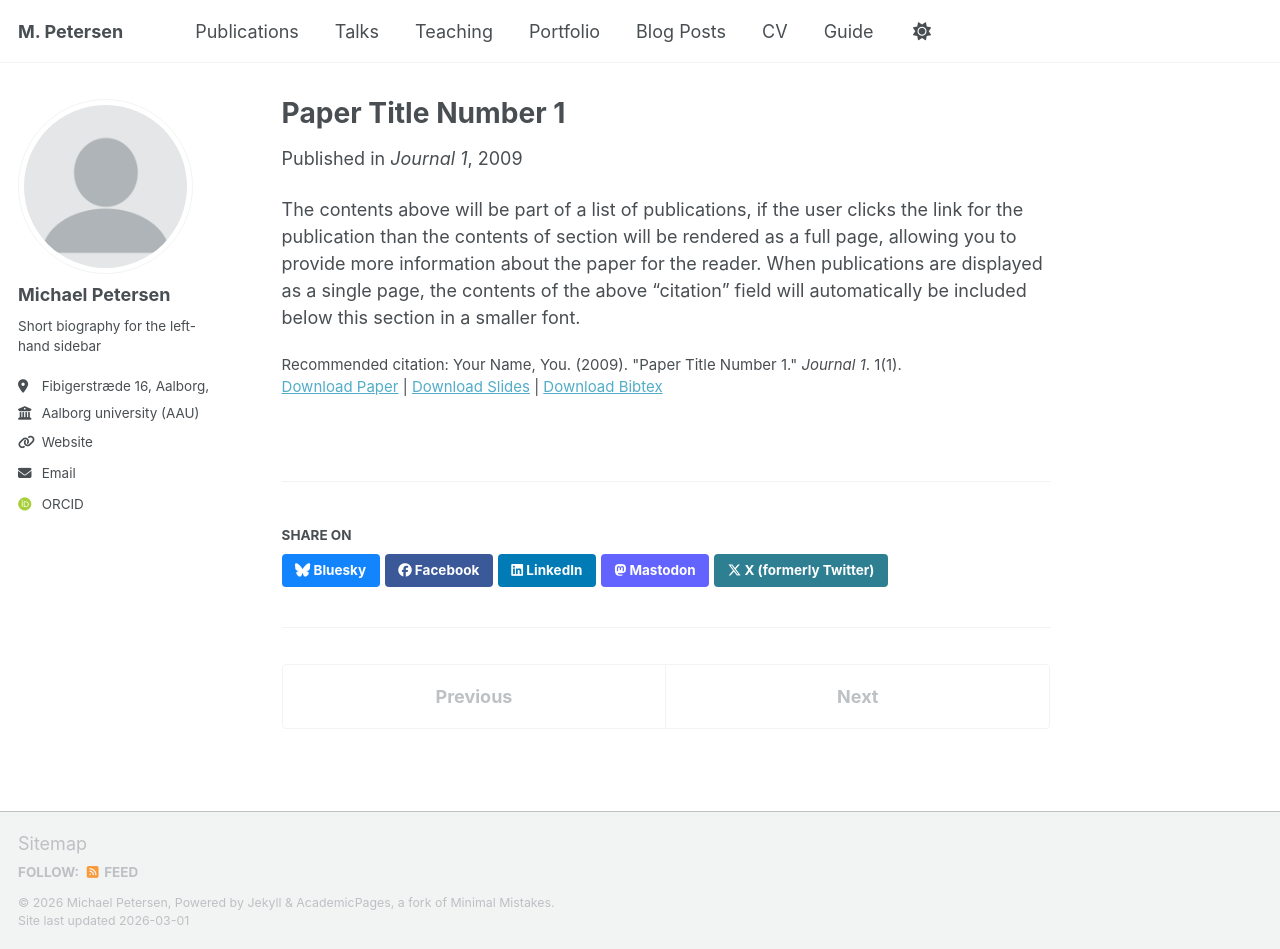
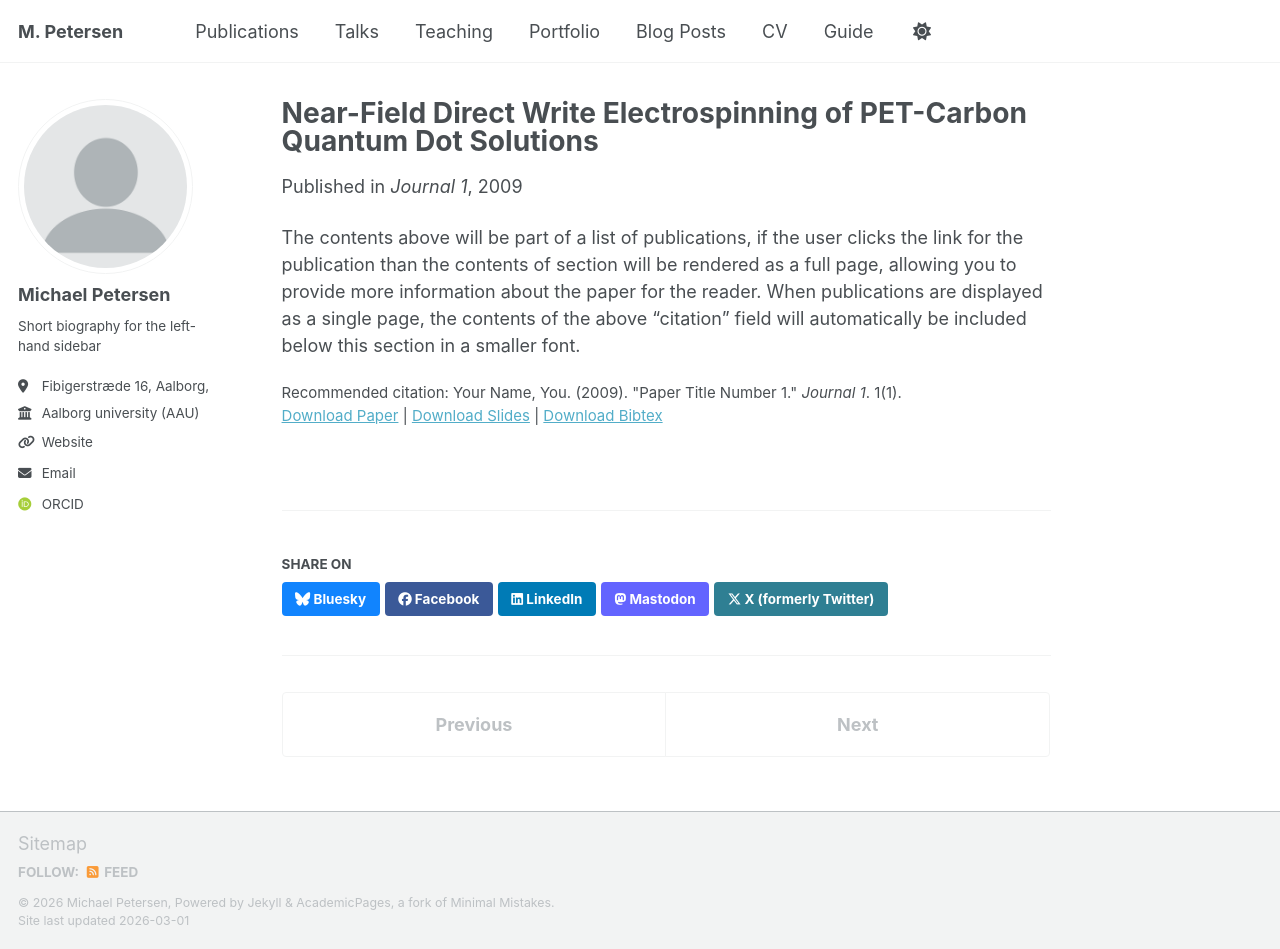
Before and after one commit to michipetersen18-rgb/cv_michael, a Jekyll site: the page built from _publications/2009-10-01-paper-title-number-1.md, in a window 1280 px wide and 949 px high. Built offline with Jekyll 4.4.1, drawn with Linux system fonts in a browser that asks for light colours; some web fonts are replaced; a script bundle is joined from its source files by our own code; library files that are not in the unit come from our copies.

Commit message:
Update 2009-10-01-paper-title-number-1.md

```diff
--- a/_publications/2009-10-01-paper-title-number-1.md
+++ b/_publications/2009-10-01-paper-title-number-1.md
@@ -1,5 +1,5 @@
 ---
-title: "Paper Title Number 1"
+title: "Near-Field Direct Write Electrospinning of PET-Carbon Quantum Dot Solutions"
 collection: publications
 category: manuscripts
 permalink: /publication/2009-10-01-paper-title-number-1
```
